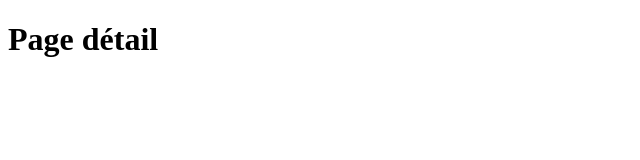
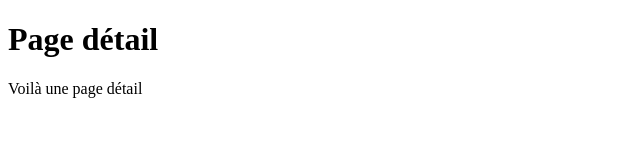
Before and after one commit to CJ-JC/Test, a plain HTML site: page detail.html in a window 1280 px wide. Shown: the whole page, without its empty margins (0-640 px from the left). Drawn offline with Linux system fonts and the light colour scheme.

Commit message:
une description dans la page de détail

```diff
--- a/detail.html
+++ b/detail.html
@@ -7,5 +7,6 @@
     </head>
     <body>
         <h1>Page détail</h1>
+        <p>Voilà une page détail</p>
     </body>
 </html>
```
